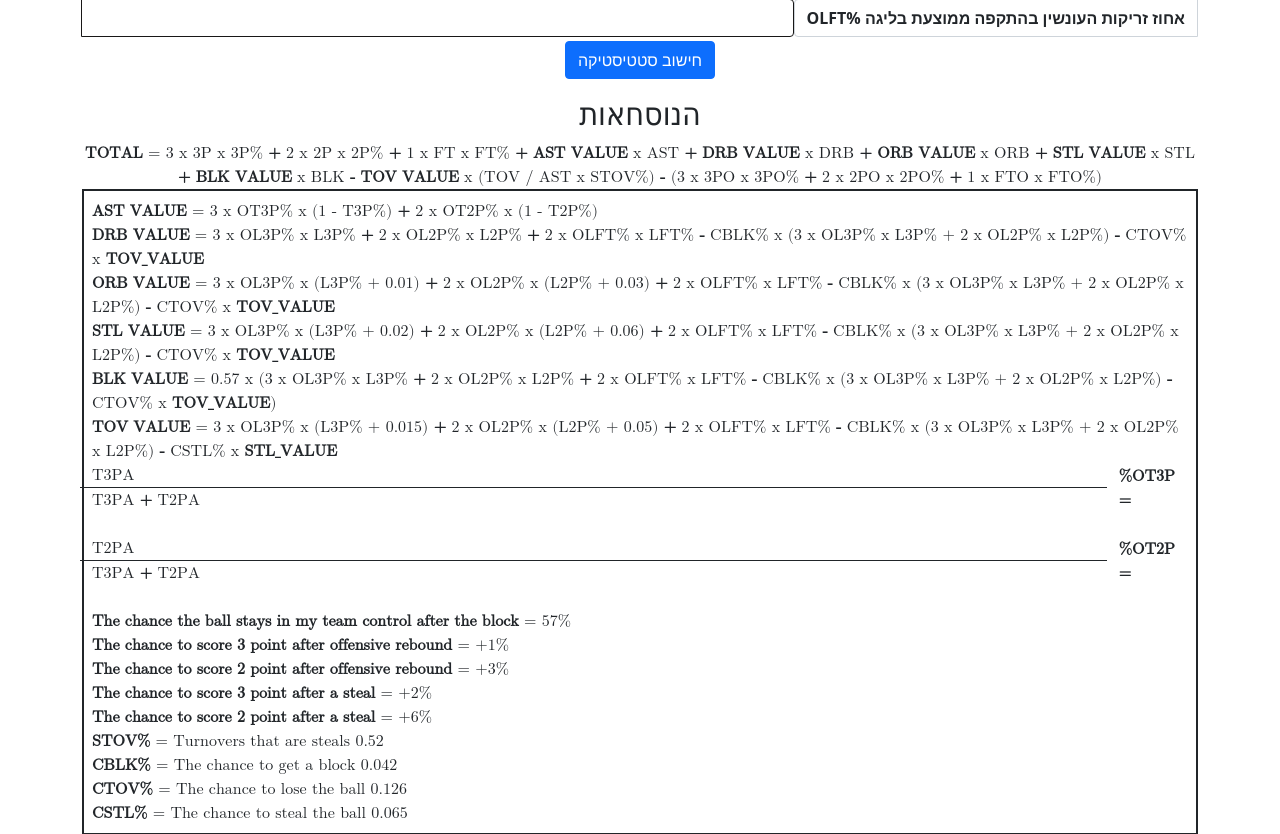
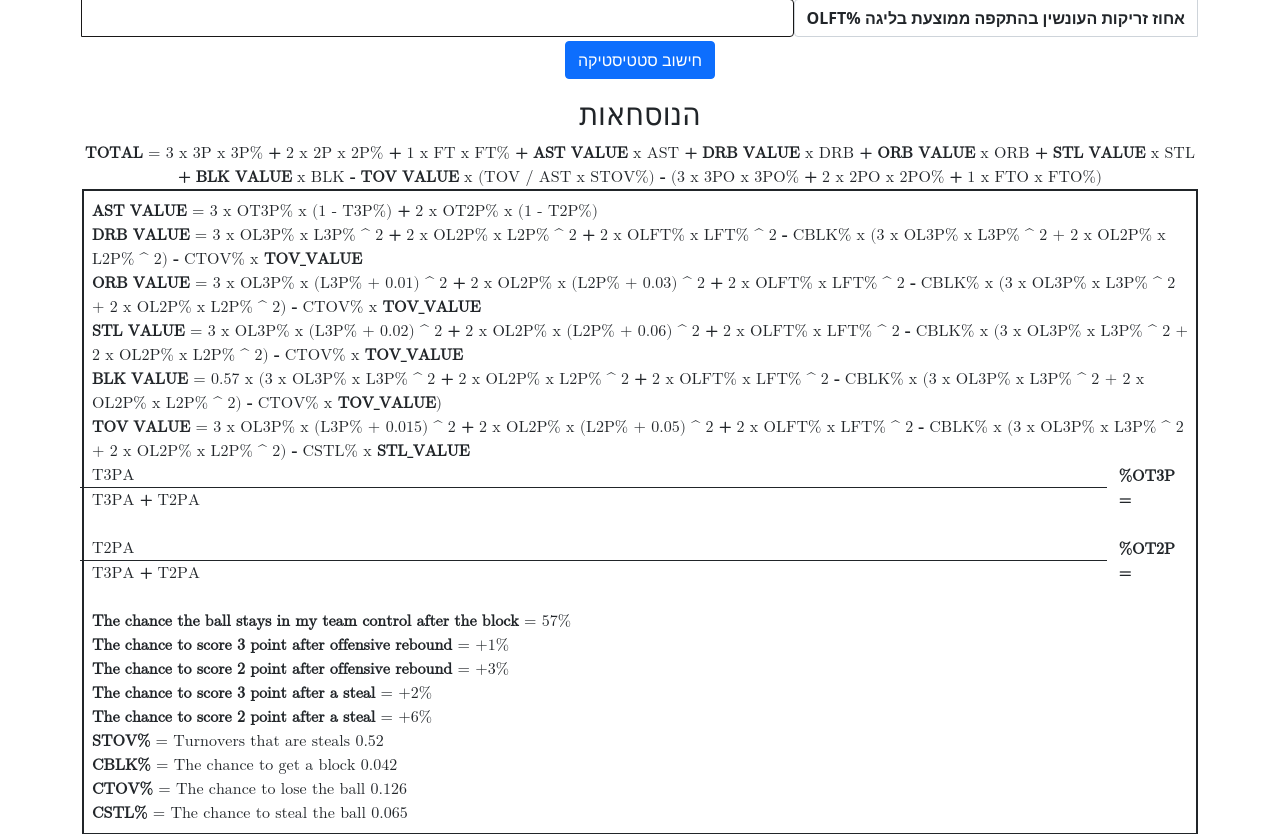
Before and after one commit to d4nieldev/basketball-stats, a Flask app: template templates/basketball_stats.html in a window 1280 px wide. Shown: the part 917-1751 px from the top of the page. Run offline with Flask 2, Linux system fonts and the light colour scheme; the template is opened without the code that fills it, so the values that code supplies are empty.

Commit message:
interface changes

```diff
--- a/templates/basketball_stats.html
+++ b/templates/basketball_stats.html
@@ -184,15 +184,15 @@
                     <div class="border border-2 border-dark mb-3 text-start p-2">
                         <b>AST VALUE</b> = 3 x OT3P% x (1 - T3P%) <b>+</b> 2 x OT2P% x (1 - T2P%)
                         <br>
-                        <b>DRB VALUE</b> = 3 x OL3P% x L3P% <b>+</b> 2 x OL2P% x L2P% <b>+</b> 2 x OLFT% x LFT% <b>-</b> CBLK% x (3 x OL3P% x L3P% + 2 x OL2P% x L2P%) <b>-</b> CTOV% x <b>TOV_VALUE</b>
+                        <b>DRB VALUE</b> = 3 x OL3P% x L3P% ^ 2 <b>+</b> 2 x OL2P% x L2P% ^ 2 <b>+</b> 2 x OLFT% x LFT% ^ 2 <b>-</b> CBLK% x (3 x OL3P% x L3P% ^ 2 + 2 x OL2P% x L2P% ^ 2) <b>-</b> CTOV% x <b>TOV_VALUE</b>
                         <br>
-                        <b>ORB VALUE</b> = 3 x OL3P% x (L3P% + 0.01) <b>+</b> 2 x OL2P% x (L2P% + 0.03) <b>+</b> 2 x OLFT% x LFT% <b>-</b> CBLK% x (3 x OL3P% x L3P% + 2 x OL2P% x L2P%) <b>-</b> CTOV% x <b>TOV_VALUE</b>
+                        <b>ORB VALUE</b> = 3 x OL3P% x (L3P% + 0.01) ^ 2 <b>+</b> 2 x OL2P% x (L2P% + 0.03) ^ 2 <b>+</b> 2 x OLFT% x LFT% ^ 2 <b>-</b> CBLK% x (3 x OL3P% x L3P% ^ 2 + 2 x OL2P% x L2P% ^ 2) <b>-</b> CTOV% x <b>TOV_VALUE</b>
                         <br>
-                        <b>STL VALUE</b> = 3 x OL3P% x (L3P% + 0.02) <b>+</b> 2 x OL2P% x (L2P% + 0.06) <b>+</b> 2 x OLFT% x LFT% <b>-</b> CBLK% x (3 x OL3P% x L3P% + 2 x OL2P% x L2P%) <b>-</b> CTOV% x <b>TOV_VALUE</b>
+                        <b>STL VALUE</b> = 3 x OL3P% x (L3P% + 0.02) ^ 2 <b>+</b> 2 x OL2P% x (L2P% + 0.06) ^ 2 <b>+</b> 2 x OLFT% x LFT% ^ 2 <b>-</b> CBLK% x (3 x OL3P% x L3P% ^ 2 + 2 x OL2P% x L2P% ^ 2) <b>-</b> CTOV% x <b>TOV_VALUE</b>
                         <br>
-                        <b>BLK VALUE</b> = <span title="The chance the ball stays in my team control after the block">0.57</span> x (3 x OL3P% x L3P% <b>+</b> 2 x OL2P% x L2P% <b>+</b> 2 x OLFT% x LFT% <b>-</b> CBLK% x (3 x OL3P% x L3P% + 2 x OL2P% x L2P%) <b>-</b> CTOV% x <b>TOV_VALUE</b>)
+                        <b>BLK VALUE</b> = <span title="The chance the ball stays in my team control after the block">0.57</span> x (3 x OL3P% x L3P% ^ 2 <b>+</b> 2 x OL2P% x L2P% ^ 2 <b>+</b> 2 x OLFT% x LFT% ^ 2 <b>-</b> CBLK% x (3 x OL3P% x L3P% ^ 2 + 2 x OL2P% x L2P% ^ 2) <b>-</b> CTOV% x <b>TOV_VALUE</b>)
                         <br>
-                        <b>TOV VALUE</b> = 3 x OL3P% x (L3P% + 0.015) <b>+</b> 2 x OL2P% x (L2P% + 0.05) <b>+</b> 2 x OLFT% x LFT% <b>-</b> CBLK% x (3 x OL3P% x L3P% + 2 x OL2P% x L2P%) <b>-</b> CSTL% x <b>STL_VALUE</b>
+                        <b>TOV VALUE</b> = 3 x OL3P% x (L3P% + 0.015) ^ 2 <b>+</b> 2 x OL2P% x (L2P% + 0.05) ^ 2 <b>+</b> 2 x OLFT% x LFT% ^ 2 <b>-</b> CBLK% x (3 x OL3P% x L3P% ^ 2 + 2 x OL2P% x L2P% ^ 2) <b>-</b> CSTL% x <b>STL_VALUE</b>
                         <br>
 
                         <div class="row">
```
